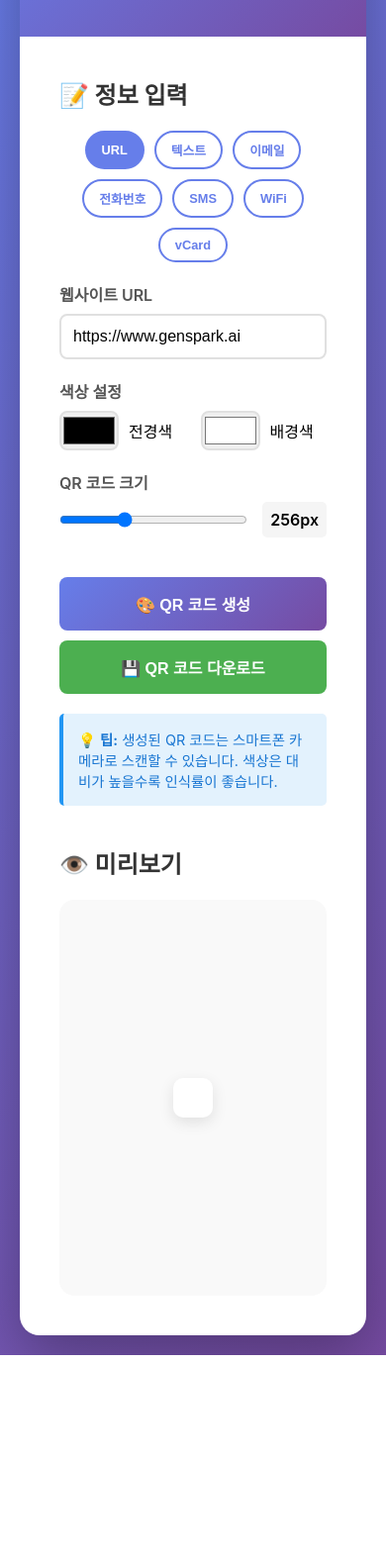
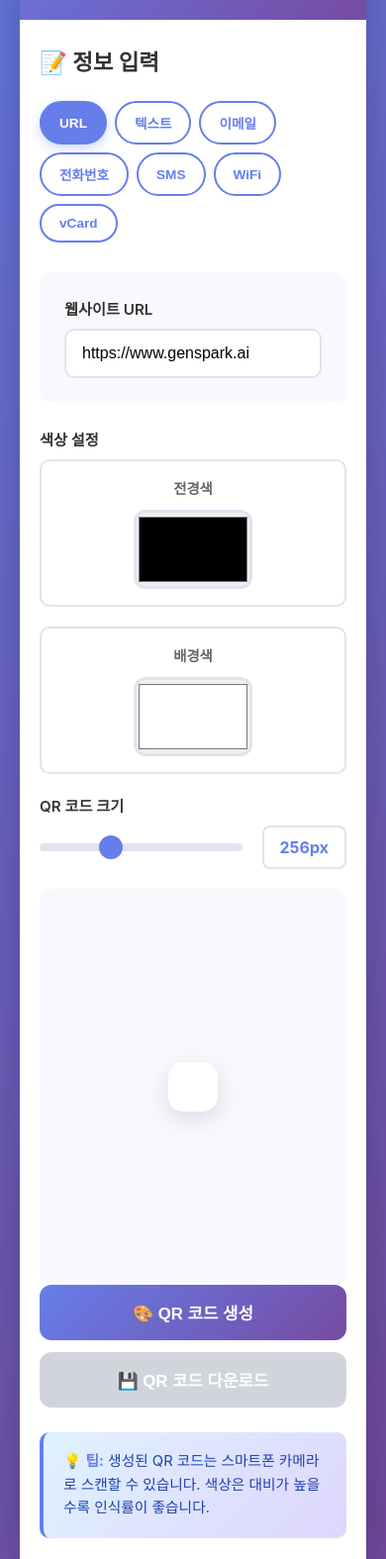
Before and after one commit to minetia/QR, a plain HTML site: page index.html in a window 390 px wide. Shown: the part 164-1739 px from the top of the page at 99% size. Before the commit the page ends 1533 px from the top, so only its background shows below. Drawn offline with Linux system fonts and the light colour scheme.

Commit message:
Refactor index.html for layout and style enhancements
Updated styles and structure for improved layout and user experience.

```diff
--- a/index.html
+++ b/index.html
@@ -13,14 +13,14 @@
         }
 
         body {
-            font-family: -apple-system, BlinkMacSystemFont, 'Segoe UI', 'Malgun Gothic', sans-serif;
+            font-family: -apple-system, BlinkMacSystemFont, 'Segoe UI', 'Malgun Gothic', 'Apple SD Gothic Neo', sans-serif;
             background: linear-gradient(135deg, #667eea 0%, #764ba2 100%);
             min-height: 100vh;
             padding: 20px;
         }
 
         .container {
-            max-width: 1200px;
+            max-width: 900px;
             margin: 0 auto;
             background: white;
             border-radius: 20px;
@@ -31,75 +31,85 @@
         header {
             background: linear-gradient(135deg, #667eea 0%, #764ba2 100%);
             color: white;
-            padding: 40px;
+            padding: 40px 20px;
             text-align: center;
         }
 
         header h1 {
-            font-size: 2.5em;
+            font-size: 2em;
             margin-bottom: 10px;
         }
 
         header p {
-            font-size: 1.1em;
-            opacity: 0.9;
+            font-size: 1em;
+            opacity: 0.95;
         }
 
         .main-content {
-            display: grid;
-            grid-template-columns: 1fr 1fr;
-            gap: 40px;
-            padding: 40px;
+            padding: 40px 30px;
         }
 
-        .input-section, .preview-section {
+        .section-title {
             display: flex;
-            flex-direction: column;
-        }
-
-        .input-section h2, .preview-section h2 {
+            align-items: center;
+            gap: 10px;
             color: #333;
-            margin-bottom: 20px;
-            font-size: 1.5em;
+            margin-bottom: 25px;
+            font-size: 1.4em;
+            font-weight: 700;
         }
 
         .tabs {
             display: flex;
             flex-wrap: wrap;
             gap: 10px;
-            margin-bottom: 20px;
+            margin-bottom: 30px;
         }
 
         .tab-btn {
-            padding: 10px 20px;
+            padding: 12px 24px;
             border: 2px solid #667eea;
             background: white;
             color: #667eea;
             border-radius: 25px;
             cursor: pointer;
             transition: all 0.3s;
-            font-size: 0.9em;
+            font-size: 0.95em;
             font-weight: 600;
         }
 
         .tab-btn:hover {
-            background: #f0f0f0;
+            background: #f8f9ff;
+            transform: translateY(-2px);
         }
 
         .tab-btn.active {
             background: #667eea;
             color: white;
+            box-shadow: 0 4px 12px rgba(102, 126, 234, 0.3);
+        }
+
+        .form-section {
+            background: #f8f9ff;
+            padding: 25px;
+            border-radius: 12px;
+            margin-bottom: 25px;
         }
 
         .form-group {
             margin-bottom: 20px;
         }
 
+        .form-group:last-child {
+            margin-bottom: 0;
+        }
+
         label {
             display: block;
-            margin-bottom: 8px;
-            color: #555;
+            margin-bottom: 10px;
+            color: #333;
             font-weight: 600;
+            font-size: 0.95em;
         }
 
         input[type="text"],
@@ -110,11 +120,12 @@
         textarea,
         select {
             width: 100%;
-            padding: 12px;
-            border: 2px solid #e0e0e0;
-            border-radius: 8px;
+            padding: 14px 16px;
+            border: 2px solid #e0e4f0;
+            border-radius: 10px;
             font-size: 1em;
-            transition: border-color 0.3s;
+            transition: all 0.3s;
+            background: white;
         }
 
         input:focus,
@@ -122,113 +133,209 @@
         select:focus {
             outline: none;
             border-color: #667eea;
+            box-shadow: 0 0 0 3px rgba(102, 126, 234, 0.1);
         }
 
         textarea {
             resize: vertical;
             min-height: 100px;
+            font-family: inherit;
         }
 
-        .color-inputs {
+        .color-settings {
             display: grid;
             grid-template-columns: 1fr 1fr;
-            gap: 15px;
+            gap: 20px;
+            margin-top: 10px;
         }
 
-        .color-input-group {
+        .color-box {
+            background: white;
+            border: 2px solid #e0e4f0;
+            border-radius: 10px;
+            padding: 16px;
             display: flex;
+            flex-direction: column;
+            gap: 12px;
+            transition: all 0.3s;
+        }
+
+        .color-box:hover {
+            border-color: #667eea;
+            box-shadow: 0 4px 12px rgba(102, 126, 234, 0.1);
+        }
+
+        .color-label {
+            font-size: 0.9em;
+            color: #666;
+            font-weight: 600;
+            text-align: center;
+        }
+
+        .color-input-wrapper {
+            display: flex;
+            justify-content: center;
             align-items: center;
-            gap: 10px;
         }
 
         input[type="color"] {
-            width: 60px;
-            height: 40px;
-            border: 2px solid #e0e0e0;
-            border-radius: 8px;
+            width: 80px;
+            height: 80px;
+            border: 3px solid #e0e4f0;
+            border-radius: 12px;
             cursor: pointer;
+            transition: all 0.3s;
         }
 
-        .size-input {
+        input[type="color"]:hover {
+            border-color: #667eea;
+            transform: scale(1.05);
+        }
+
+        .size-control {
+            margin-top: 10px;
+        }
+
+        .size-slider {
             display: flex;
             align-items: center;
-            gap: 15px;
+            gap: 20px;
         }
 
         input[type="range"] {
             flex: 1;
+            height: 8px;
+            border-radius: 5px;
+            background: #e0e4f0;
+            outline: none;
+            -webkit-appearance: none;
         }
 
-        .size-value {
-            min-width: 60px;
+        input[type="range"]::-webkit-slider-thumb {
+            -webkit-appearance: none;
+            appearance: none;
+            width: 24px;
+            height: 24px;
+            border-radius: 50%;
+            background: #667eea;
+            cursor: pointer;
+            transition: all 0.3s;
+        }
+
+        input[type="range"]::-webkit-slider-thumb:hover {
+            background: #5568d3;
+            transform: scale(1.2);
+        }
+
+        input[type="range"]::-moz-range-thumb {
+            width: 24px;
+            height: 24px;
+            border-radius: 50%;
+            background: #667eea;
+            cursor: pointer;
+            border: none;
+        }
+
+        .size-display {
+            min-width: 85px;
             text-align: center;
-            padding: 8px;
-            background: #f5f5f5;
-            border-radius: 5px;
-            font-weight: 600;
+            padding: 10px 16px;
+            background: white;
+            border: 2px solid #e0e4f0;
+            border-radius: 8px;
+            font-weight: 700;
+            color: #667eea;
+            font-size: 1em;
         }
 
         .btn {
-            padding: 15px 30px;
+            padding: 16px 32px;
             border: none;
-            border-radius: 8px;
-            font-size: 1em;
-            font-weight: 600;
+            border-radius: 12px;
+            font-size: 1.05em;
+            font-weight: 700;
             cursor: pointer;
             transition: all 0.3s;
+            width: 100%;
+            display: flex;
+            align-items: center;
+            justify-content: center;
+            gap: 8px;
         }
 
         .btn-primary {
             background: linear-gradient(135deg, #667eea 0%, #764ba2 100%);
             color: white;
-            width: 100%;
-            margin-top: 20px;
+            margin-bottom: 12px;
         }
 
         .btn-primary:hover {
-            transform: translateY(-2px);
-            box-shadow: 0 5px 15px rgba(102, 126, 234, 0.4);
+            transform: translateY(-3px);
+            box-shadow: 0 8px 20px rgba(102, 126, 234, 0.4);
+        }
+
+        .btn-primary:active {
+            transform: translateY(-1px);
         }
 
         .btn-secondary {
-            background: #4caf50;
+            background: #10b981;
             color: white;
-            width: 100%;
-            margin-top: 10px;
         }
 
         .btn-secondary:hover {
-            background: #45a049;
+            background: #059669;
+            transform: translateY(-3px);
+            box-shadow: 0 8px 20px rgba(16, 185, 129, 0.3);
         }
 
-        .qr-preview {
+        .btn-secondary:disabled {
+            background: #d1d5db;
+            cursor: not-allowed;
+            transform: none;
+        }
+
+        .qr-preview-section {
+            background: #f8f9ff;
+            padding: 30px;
+            border-radius: 12px;
+            text-align: center;
+            min-height: 400px;
             display: flex;
             flex-direction: column;
             align-items: center;
             justify-content: center;
-            padding: 40px;
-            background: #f9f9f9;
-            border-radius: 15px;
-            min-height: 400px;
         }
 
         #qrcode {
             background: white;
-            padding: 20px;
-            border-radius: 10px;
-            box-shadow: 0 5px 15px rgba(0,0,0,0.1);
+            padding: 25px;
+            border-radius: 15px;
+            box-shadow: 0 8px 24px rgba(0,0,0,0.12);
+            display: inline-block;
+        }
+
+        #qrcode canvas,
+        #qrcode img {
+            display: block;
+            border-radius: 8px;
         }
 
         .empty-state {
             text-align: center;
-            color: #999;
+            color: #9ca3af;
         }
 
-        .empty-state svg {
-            width: 100px;
-            height: 100px;
+        .empty-state-icon {
+            width: 120px;
+            height: 120px;
             opacity: 0.3;
-            margin-bottom: 20px;
+            margin: 0 auto 20px;
+        }
+
+        .empty-state p {
+            font-size: 1em;
+            line-height: 1.6;
         }
 
         .tab-content {
@@ -239,47 +346,64 @@
             display: block;
         }
 
+        .info-box {
+            background: linear-gradient(135deg, #e0f2fe 0%, #ddd6fe 100%);
+            border-left: 4px solid #667eea;
+            padding: 18px 20px;
+            margin-top: 25px;
+            border-radius: 10px;
+            font-size: 0.92em;
+            color: #1e40af;
+            line-height: 1.6;
+        }
+
+        .info-box strong {
+            color: #667eea;
+        }
+
         @media (max-width: 768px) {
+            .container {
+                border-radius: 0;
+            }
+
+            header h1 {
+                font-size: 1.6em;
+            }
+
             .main-content {
+                padding: 25px 20px;
+            }
+
+            .tabs {
+                gap: 8px;
+            }
+
+            .tab-btn {
+                font-size: 0.85em;
+                padding: 10px 18px;
+            }
+
+            .color-settings {
                 grid-template-columns: 1fr;
             }
 
-            header h1 {
-                font-size: 1.8em;
+            input[type="color"] {
+                width: 100%;
+                max-width: 120px;
             }
-
-            .tabs {
-                justify-content: center;
-            }
-
-            .tab-btn {
-                font-size: 0.8em;
-                padding: 8px 15px;
-            }
-        }
-
-        .info-box {
-            background: #e3f2fd;
-            border-left: 4px solid #2196f3;
-            padding: 15px;
-            margin-top: 20px;
-            border-radius: 5px;
-            font-size: 0.9em;
-            color: #1976d2;
         }
     </style>
 </head>
 <body>
     <div class="container">
         <header>
-            <h1>🎯 QR 코드 생성기</h1>
-            <p>다양한 타입의 QR 코드를 간편하게 생성하세요</p>
+            <h1>다양한 타입의 QR 코드를 간편하게 생성하세요</h1>
         </header>
 
         <div class="main-content">
-            <!-- 입력 섹션 -->
-            <div class="input-section">
-                <h2>📝 정보 입력</h2>
+            <div class="section-title">
+                📝 정보 입력
+            </div>
 
             <!-- 타입 선택 탭 -->
             <div class="tabs">
@@ -292,11 +416,12 @@
                 <button class="tab-btn" onclick="switchTab('vcard')">vCard</button>
             </div>
 
+            <div class="form-section">
                 <!-- URL 입력 폼 -->
                 <div id="url-form" class="tab-content active">
                     <div class="form-group">
                         <label>웹사이트 URL</label>
-                        <input type="url" id="url-input" placeholder="https://example.com" value="https://www.genspark.ai">
+                        <input type="url" id="url-input" placeholder="https://www.genspark.ai" value="https://www.genspark.ai">
                     </div>
                 </div>
 
@@ -391,55 +516,63 @@
                         <input type="url" id="vcard-website" placeholder="https://example.com">
                     </div>
                 </div>
+            </div>
 
-                <!-- 커스터마이징 옵션 -->
+            <!-- 색상 설정 -->
             <div class="form-group">
                 <label>색상 설정</label>
-                    <div class="color-inputs">
-                        <div class="color-input-group">
+                <div class="color-settings">
+                    <div class="color-box">
+                        <div class="color-label">전경색</div>
+                        <div class="color-input-wrapper">
                             <input type="color" id="fg-color" value="#000000">
-                            <span>전경색</span>
                         </div>
-                        <div class="color-input-group">
+                    </div>
+                    <div class="color-box">
+                        <div class="color-label">배경색</div>
+                        <div class="color-input-wrapper">
                             <input type="color" id="bg-color" value="#ffffff">
-                            <span>배경색</span>
+                        </div>
                     </div>
                 </div>
             </div>
 
-                <div class="form-group">
+            <!-- QR 코드 크기 -->
+            <div class="form-group size-control">
                 <label>QR 코드 크기</label>
-                    <div class="size-input">
+                <div class="size-slider">
                     <input type="range" id="qr-size" min="128" max="512" value="256" step="32">
-                        <span class="size-value" id="size-value">256px</span>
+                    <span class="size-display" id="size-value">256px</span>
                 </div>
             </div>
 
-                <button class="btn btn-primary" onclick="generateQR()">🎨 QR 코드 생성</button>
-                <button class="btn btn-secondary" onclick="downloadQR()">💾 QR 코드 다운로드</button>
+            <!-- QR 코드 미리보기 -->
+            <div class="qr-preview-section">
+                <div id="qrcode"></div>
+                <div id="empty-state" class="empty-state">
+                    <svg class="empty-state-icon" viewBox="0 0 100 100" xmlns="http://www.w3.org/2000/svg">
+                        <rect x="5" y="5" width="35" height="35" fill="currentColor" rx="3"/>
+                        <rect x="60" y="5" width="35" height="35" fill="currentColor" rx="3"/>
+                        <rect x="5" y="60" width="35" height="35" fill="currentColor" rx="3"/>
+                        <rect x="60" y="60" width="15" height="15" fill="currentColor" rx="2"/>
+                        <rect x="80" y="60" width="15" height="15" fill="currentColor" rx="2"/>
+                        <rect x="60" y="80" width="15" height="15" fill="currentColor" rx="2"/>
+                        <rect x="80" y="80" width="15" height="15" fill="currentColor" rx="2"/>
+                    </svg>
+                    <p>QR 코드가 여기에 표시됩니다</p>
+                </div>
+            </div>
+
+            <!-- 버튼 -->
+            <button class="btn btn-primary" onclick="generateQR()">
+                🎨 QR 코드 생성
+            </button>
+            <button class="btn btn-secondary" id="download-btn" onclick="downloadQR()" disabled>
+                💾 QR 코드 다운로드
+            </button>
 
             <div class="info-box">
                 💡 <strong>팁:</strong> 생성된 QR 코드는 스마트폰 카메라로 스캔할 수 있습니다. 색상은 대비가 높을수록 인식률이 좋습니다.
-                </div>
-            </div>
-
-            <!-- 미리보기 섹션 -->
-            <div class="preview-section">
-                <h2>👁️ 미리보기</h2>
-                <div class="qr-preview">
-                    <div id="qrcode"></div>
-                    <div id="empty-state" class="empty-state">
-                        <svg viewBox="0 0 100 100" xmlns="http://www.w3.org/2000/svg">
-                            <rect x="10" y="10" width="35" height="35" fill="currentColor"/>
-                            <rect x="55" y="10" width="35" height="35" fill="currentColor"/>
-                            <rect x="10" y="55" width="35" height="35" fill="currentColor"/>
-                            <rect x="55" y="55" width="15" height="15" fill="currentColor"/>
-                            <rect x="75" y="55" width="15" height="15" fill="currentColor"/>
-                            <rect x="55" y="75" width="15" height="15" fill="currentColor"/>
-                        </svg>
-                        <p>정보를 입력하고 'QR 코드 생성' 버튼을 클릭하세요</p>
-                    </div>
-                </div>
             </div>
         </div>
     </div>
@@ -566,6 +699,9 @@
                     correctLevel: QRCode.CorrectLevel.H
                 });
 
+                // 다운로드 버튼 활성화
+                document.getElementById('download-btn').disabled = false;
+
                 console.log('QR 코드 생성 완료:', qrData);
             } catch (error) {
                 alert('QR 코드 생성 중 오류가 발생했습니다.');
```
Lines whose indentation alone changed are shown as unchanged.
